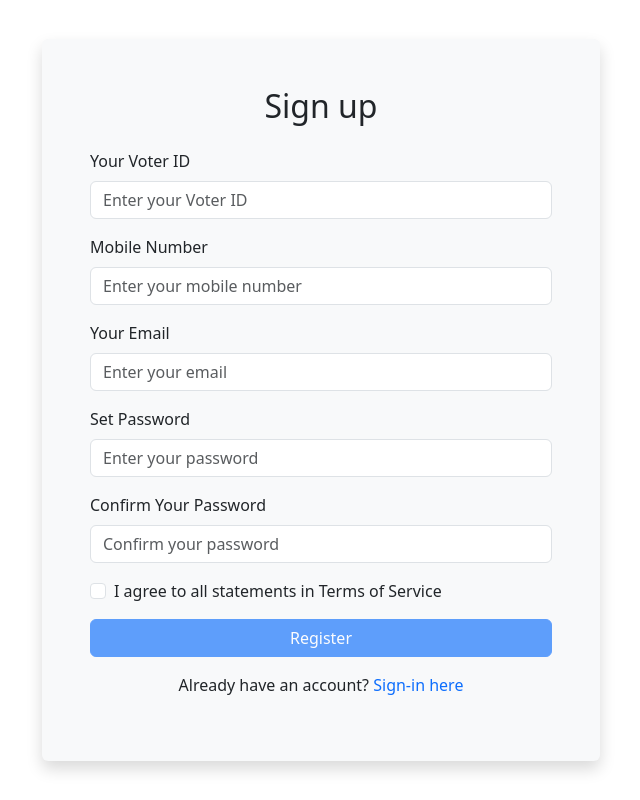
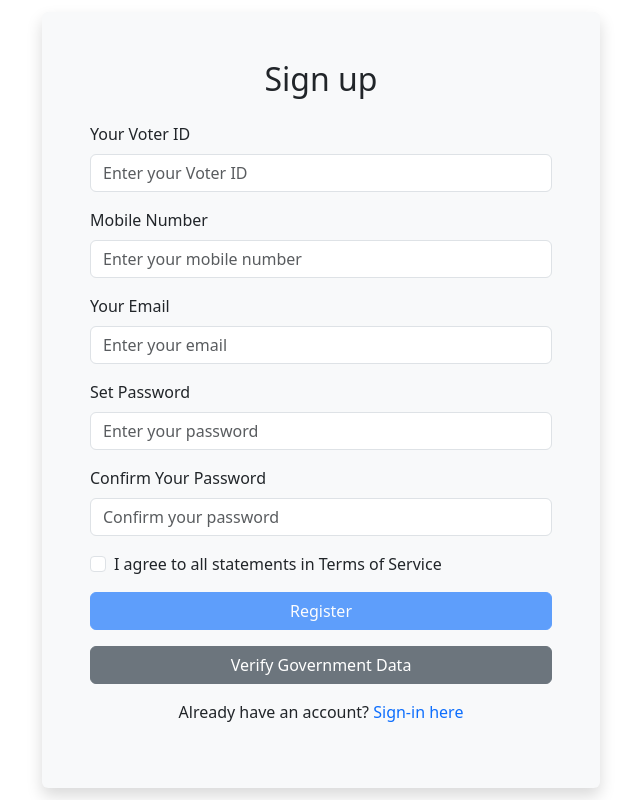
Before and after one commit to ShubhamBSalet/hackathoarepo, a React (Create React App) app: page / in a window 1280 px wide. Shown: the whole page, without its empty margins (40-680 px from the left). Built offline with nearby package versions, Linux system fonts and the light colour scheme.

Commit message:
Update SignUp.jsx

```diff
--- a/src/components/SignUp.jsx
+++ b/src/components/SignUp.jsx
@@ -1,3 +1,230 @@
+// import React, { useState } from "react";
+// import { Form, Button, Container, Row, Col } from "react-bootstrap";
+// import "bootstrap/dist/css/bootstrap.min.css";
+// import { useNavigate } from "react-router-dom";
+
+// export default function SignUp() {
+//   const navigate = useNavigate();
+
+//   const [voterId, setVoterId] = useState("");
+//   const [mobileNumber, setMobileNumber] = useState("");
+//   const [email, setEmail] = useState("");
+//   const [password, setPassword] = useState("");
+//   const [confirmPassword, setConfirmPassword] = useState("");
+//   const [passwordError, setPasswordError] = useState("");
+//   const [isFormValid, setIsFormValid] = useState(false);
+//   const [otp, setOtp] = useState("");
+//   const [isOtpSent, setIsOtpSent] = useState(false);
+
+//   // Function to allow only 10-digit numbers
+//   const handleInput = (event, setterFunction) => {
+//     const value = event.target.value.replace(/\D/g, "").slice(0, 10);
+//     setterFunction(value);
+//   };
+
+//   // Update password field without validation
+//   const handlePasswordChange = (event) => {
+//     setPassword(event.target.value);
+//   };
+
+//   // Validate confirm password
+//   const handleConfirmPasswordValidation = (event) => {
+//     const newConfirmPassword = event.target.value;
+//     setConfirmPassword(newConfirmPassword);
+
+//     if (newConfirmPassword !== password) {
+//       setPasswordError("Passwords do not match.");
+//       setIsFormValid(false);
+//     } else {
+//       setPasswordError("");
+//       setIsFormValid(true);
+//     }
+//   };
+
+//   // Handle form submission
+//   const handleSubmit = async (event) => {
+//     event.preventDefault();
+
+//     const userData = {
+//       voterId,
+//       mobileNumber,
+//       email,
+//       password,
+//     };
+
+//     try {
+//       const response = await fetch("http://localhost:8000/signup", {
+//         method: "POST",
+//         headers: { "Content-Type": "application/json" },
+//         body: JSON.stringify(userData),
+//       });
+
+//       if (response.status === 409) {
+//         alert("Voter ID already registered. Please use a different one.");
+//       } else if (response.status === 400) {
+//         alert("Your details do not match our records.");
+//       } else if (response.ok) {
+//         alert("OTP has been sent to your registered email or mobile.");
+//         setIsOtpSent(true); // Show OTP field
+//       } else {
+//         alert("Registration Failed");
+//       }
+//     } catch (error) {
+//       console.error("Error:", error);
+//       alert("An error occurred. Please try again.");
+//     }
+//   };
+
+
+// // Handle OTP submission
+// const handleOtpSubmit = async (event) => {
+//   event.preventDefault();
+
+//   try {
+//     const response = await fetch("http://localhost:8000/verify-otp", {
+//       method: "POST",
+//       headers: { "Content-Type": "application/json" },
+//       body: JSON.stringify({ voterId, otp }),
+//     });
+
+//     if (response.ok) {
+//       alert("OTP verified successfully!");
+//       navigate("/login"); // Redirect to login page
+//     } else {
+//       alert("Invalid OTP. Please try again.");
+//     }
+//   } catch (error) {
+//     console.error("Error:", error);
+//     alert("An error occurred. Please try again.");
+//   }
+// };
+
+
+//   return (
+//     <Container className="d-flex justify-content-center align-items-center vh-100">
+//       <Row className="w-100">
+//         <Col md={6} className="p-5 bg-light rounded shadow">
+//           <h2 className="text-center mb-4">Sign up</h2>
+
+//           {isOtpSent ? (
+//             <Form onSubmit={handleOtpSubmit}>
+//               <Form.Group className="mb-3" controlId="otp">
+//                 <Form.Label>Enter OTP</Form.Label>
+//                 <Form.Control
+//                   type="text"
+//                   placeholder="Enter OTP"
+//                   required
+//                   value={otp}
+//                   onChange={(e) => setOtp(e.target.value)}
+//                 />
+//               </Form.Group>
+
+//               <Button variant="primary" type="submit" className="w-100">
+//                 Verify OTP
+//               </Button>
+//             </Form>
+//           ) : (
+//             <Form onSubmit={handleSubmit}>
+//               <Form.Group className="mb-3" controlId="voterId">
+//                 <Form.Label>Your Voter ID</Form.Label>
+//                 <Form.Control
+//                   type="text"
+//                   placeholder="Enter your Voter ID"
+//                   pattern="[0-9]{10}"
+//                   title="Please enter a 10-digit voter ID."
+//                   required
+//                   value={voterId}
+//                   onChange={(e) => handleInput(e, setVoterId)}
+//                 />
+//               </Form.Group>
+
+//               <Form.Group className="mb-3" controlId="mobileNumber">
+//                 <Form.Label>Mobile Number</Form.Label>
+//                 <Form.Control
+//                   type="text"
+//                   placeholder="Enter your mobile number"
+//                   pattern="[0-9]{10}"
+//                   title="Please enter a 10-digit mobile number."
+//                   required
+//                   value={mobileNumber}
+//                   onChange={(e) => handleInput(e, setMobileNumber)}
+//                 />
+//               </Form.Group>
+
+//               <Form.Group className="mb-3" controlId="emailId">
+//                 <Form.Label>Your Email</Form.Label>
+//                 <Form.Control
+//                   type="email"
+//                   placeholder="Enter your email"
+//                   required
+//                   value={email}
+//                   onChange={(e) => setEmail(e.target.value)}
+//                 />
+//               </Form.Group>
+
+//               <Form.Group className="mb-3" controlId="password">
+//                 <Form.Label>Set Password</Form.Label>
+//                 <Form.Control
+//                   type="password"
+//                   placeholder="Enter your password"
+//                   required
+//                   value={password}
+//                   onChange={handlePasswordChange}
+//                 />
+//               </Form.Group>
+
+//               <Form.Group className="mb-3" controlId="cpassword">
+//                 <Form.Label>Confirm Your Password</Form.Label>
+//                 <Form.Control
+//                   type="password"
+//                   placeholder="Confirm your password"
+//                   required
+//                   value={confirmPassword}
+//                   onChange={handleConfirmPasswordValidation}
+//                 />
+//               </Form.Group>
+
+//               {passwordError && <p className="text-danger">{passwordError}</p>}
+
+//               <Form.Group className="mb-3" controlId="terms">
+//                 <Form.Check
+//                   type="checkbox"
+//                   label="I agree to all statements in Terms of Service"
+//                   required
+//                 />
+//               </Form.Group>
+
+//               <Button
+//                 variant="primary"
+//                 type="submit"
+//                 className="w-100"
+//                 disabled={!isFormValid}
+//               >
+//                 Register
+//               </Button>
+//             </Form>
+//           )}
+
+//           <div className="text-center mt-3">
+//             <p>
+//               Already have an account?{" "}
+//               <span
+//                 className="text-primary"
+//                 style={{ cursor: "pointer" }}
+//                 onClick={() => navigate("/login")}
+//               >
+//                 Sign-in here
+//               </span>
+//             </p>
+//           </div>
+//         </Col>
+//       </Row>
+//     </Container>
+//   );
+// }
+
+
+
 import React, { useState } from "react";
 import { Form, Button, Container, Row, Col } from "react-bootstrap";
 import "bootstrap/dist/css/bootstrap.min.css";
@@ -15,6 +242,7 @@ export default function SignUp() {
   const [isFormValid, setIsFormValid] = useState(false);
   const [otp, setOtp] = useState("");
   const [isOtpSent, setIsOtpSent] = useState(false);
+  const [governmentDataValid, setGovernmentDataValid] = useState(false);
 
   // Function to allow only 10-digit numbers
   const handleInput = (event, setterFunction) => {
@@ -41,9 +269,38 @@ export default function SignUp() {
     }
   };
 
+  // Function to check if the voter ID, mobile number, and email exist in GovernmentData
+  const checkGovernmentData = async () => {
+    try {
+      const response = await fetch(`http://localhost:8000/check-government-data?voterId=${voterId}&mobileNumber=${mobileNumber}&email=${email}`);
+      if (response.ok) {
+        const data = await response.json();
+        if (data.exists) {
+          setGovernmentDataValid(true);
+          alert("Your details match our records. You can proceed with the signup.");
+        } else {
+          setGovernmentDataValid(false);
+          alert("Your details do not match our records. Please check your Voter ID, Mobile Number, and Email.");
+        }
+      } else {
+        setGovernmentDataValid(false);
+        alert("Error checking government data. Please try again.");
+      }
+    } catch (error) {
+      console.error("Error:", error);
+      setGovernmentDataValid(false);
+      alert("An error occurred. Please try again.");
+    }
+  };
+
   // Handle form submission
   const handleSubmit = async (event) => {
     event.preventDefault();
+
+    if (!governmentDataValid) {
+      alert("Please verify your details with the government records first.");
+      return;
+    }
 
     const userData = {
       voterId,
@@ -61,6 +318,8 @@ export default function SignUp() {
 
       if (response.status === 409) {
         alert("Voter ID already registered. Please use a different one.");
+      } else if (response.status === 400) {
+        alert("Your details do not match our records.");
       } else if (response.ok) {
         alert("OTP has been sent to your registered email or mobile.");
         setIsOtpSent(true); // Show OTP field
@@ -95,7 +354,6 @@ const handleOtpSubmit = async (event) => {
       alert("An error occurred. Please try again.");
     }
   };
-
 
   return (
     <Container className="d-flex justify-content-center align-items-center vh-100">
@@ -195,9 +453,17 @@ const handleOtpSubmit = async (event) => {
                 variant="primary"
                 type="submit"
                 className="w-100"
-                disabled={!isFormValid}
+                disabled={!isFormValid || !governmentDataValid}
               >
                 Register
+              </Button>
+
+              <Button
+                variant="secondary"
+                className="w-100 mt-3"
+                onClick={checkGovernmentData}
+              >
+                Verify Government Data
               </Button>
             </Form>
           )}
```
Lines whose indentation alone changed are shown as unchanged.
